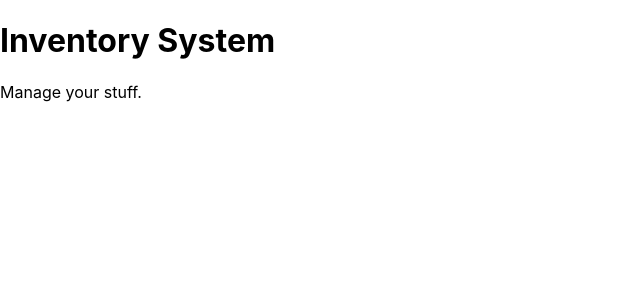
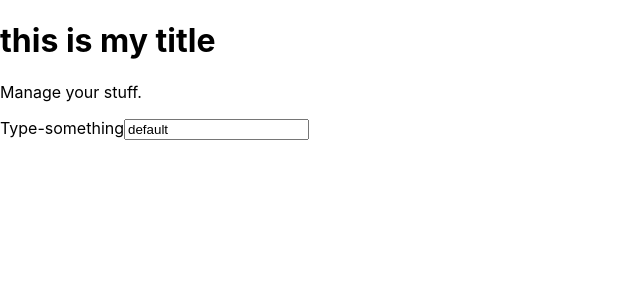
Before and after one commit to CodeWarrior-debug/techwtim-react, a React (Create React App) app: page / in a window 1280 px wide. Shown: the top 300 px of the page, without its empty margins (0-640 px from the left). Built offline with nearby package versions, Linux system fonts and the light colour scheme.

Commit message:
end vid 2

```diff
--- a/src/App.js
+++ b/src/App.js
@@ -1,17 +1,27 @@
 import './App.css';
+import Info from './components/Info'
 
 function App() {
   return (
+    <>
 <Info />
+<AddItem />
+</>
+
   );
 }
 
-function Info() {
+
+
+function AddItem(){
+  const value = "default";
+
+
   return (
-    <>
-    <h1>Inventory System</h1>
-    <p>Manage your stuff.</p>
-    </>
+    <form>
+      <label for="text-form">Type-something</label>
+      <input type="text" value={value} id="text-form"/>
+    </form>
   )
 }
 
--- /dev/null
+++ b/src/components/Info/index.js
@@ -0,0 +1,19 @@
+import React from "react";
+
+function Info() {
+  const title = "this is my title";
+  const showTitle = true;
+
+  if (showTitle) {
+    return (
+      <>
+        <h1>{title}</h1>
+        <p>Manage your stuff.</p>
+      </>
+    );
+  } else {
+    return <p>empty</p>;
+  }
+}
+
+export default Info;
```
Also changed, not shown: src/components/Info/styles.css (added).
